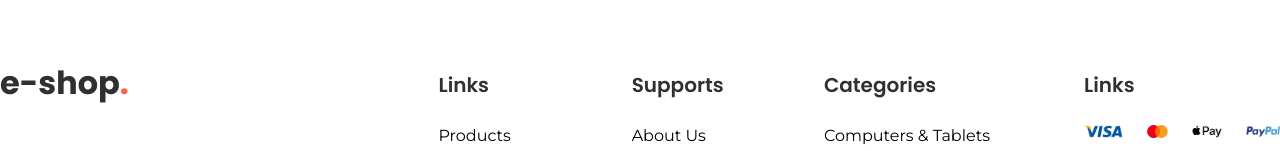
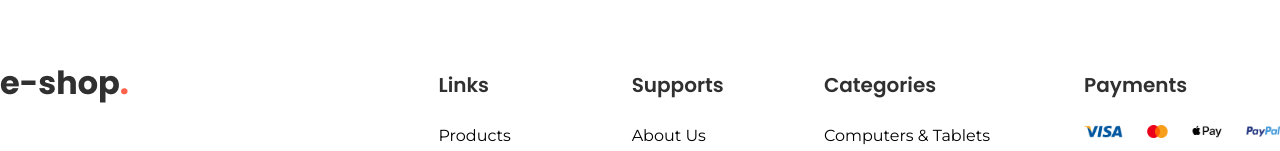
Before and after one commit to Md-Shihab247/eshop, a React (Vite) app: page / in a window 1280 px wide. Shown: the part 843-994 px from the top of the page. Built offline with nearby package versions, Linux system fonts and the light colour scheme.

Commit message:
Update FooterBottom.jsx

```diff
--- a/src/components/layouts/footer/FooterBottom.jsx
+++ b/src/components/layouts/footer/FooterBottom.jsx
@@ -72,7 +72,7 @@ const FooterBottom = () => {
               </div>
 
               <div>
-                <h4 className=' font-poppins font-semibold text-xl leading-7.5 text-[#303030] mb-[25px]'>Links</h4>
+                <h4 className=' font-poppins font-semibold text-xl leading-7.5 text-[#303030] mb-[25px]'>Payments</h4>
                 <img src="./images/payment.png" alt="logo" className=' mb-[74px]' />
                 <h4 className=' font-poppins font-semibold text-xl leading-7.5 text-[#303030] mb-6'>Follow Us</h4>
                 <ul className=' font-montserrat text-base font-normal leading-6 flex flex-col gap-y-3'>
```
